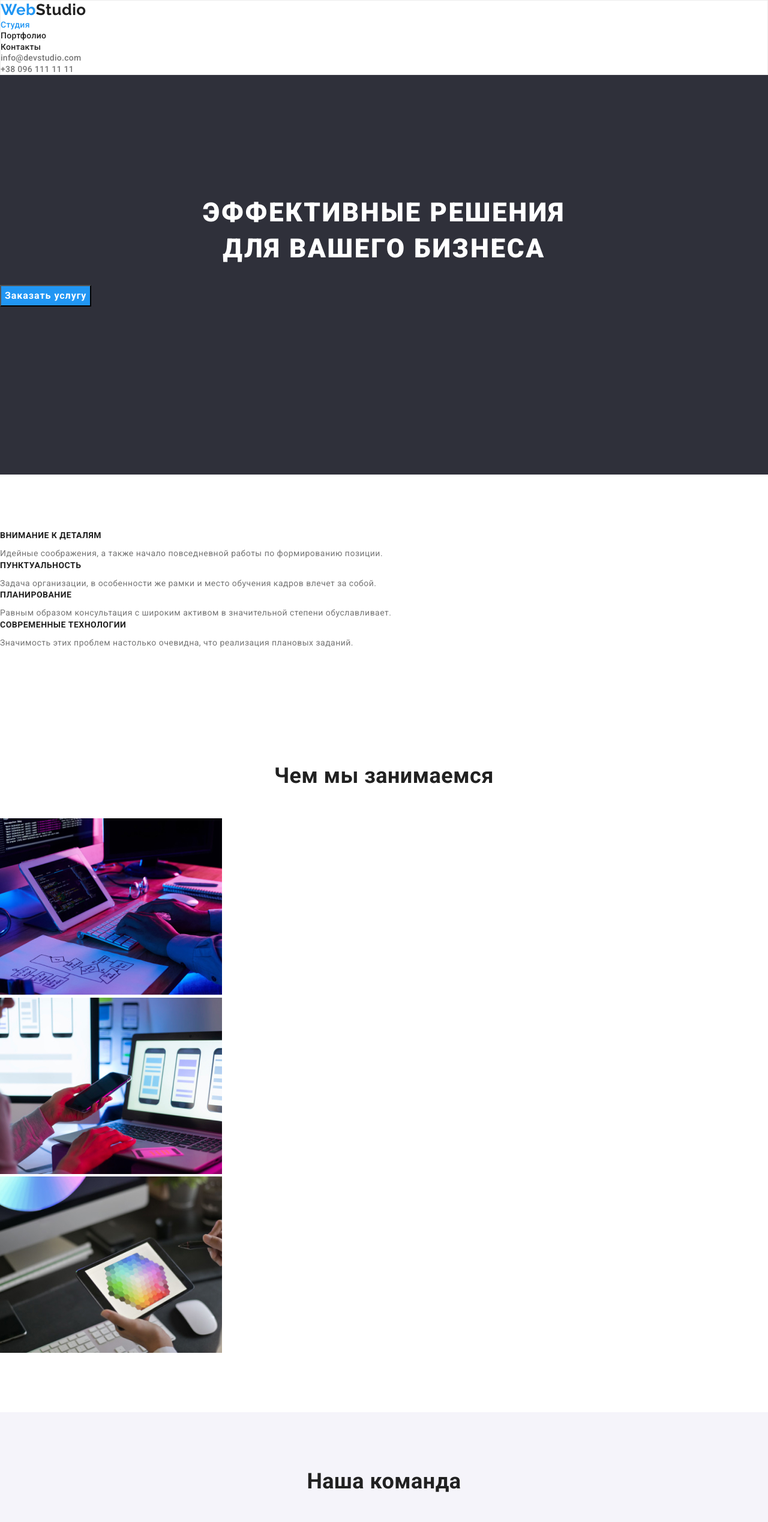
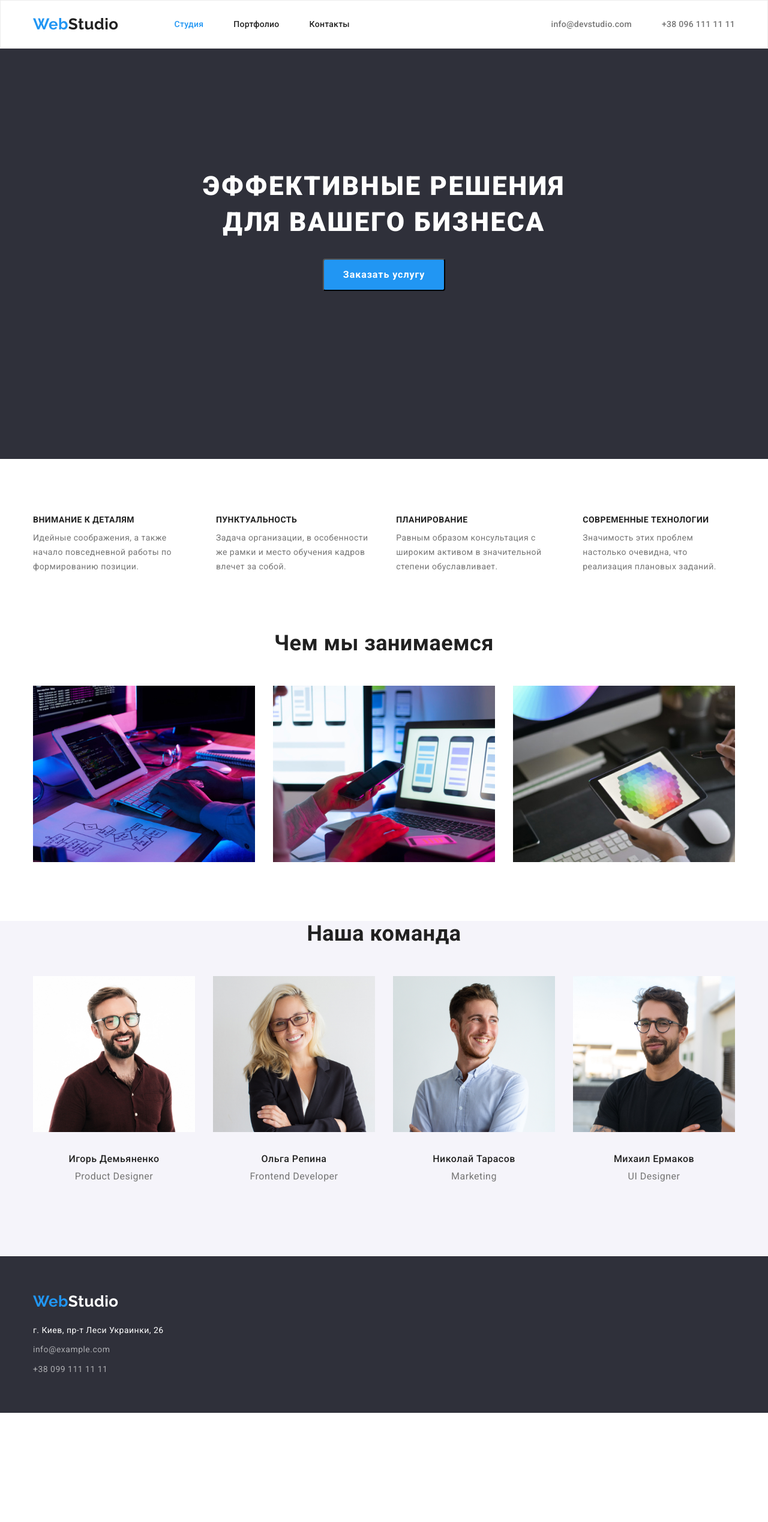
Before and after one commit to LidiiaK/goit-markup-hw-03, a plain HTML site: page index.html in a window 1280 px wide. Shown: the top 2537 px of the page at 60% size. After the commit the page ends 2355 px from the top, so only its background shows below. Drawn offline with nearby package versions, Linux system fonts and the light colour scheme.

Commit message:
Зроблено ДЗ_3

```diff
--- a/css/style.css
+++ b/css/style.css
@@ -29,6 +29,13 @@ a {
     text-decoration: none;
     color: inherit;
 }
+.container{
+    width: 1200px;
+    padding-left: 15px;
+    padding-right: 15px;
+    margin-left: auto;
+    margin-right: auto;
+}
 li {
     list-style: none;
 }
@@ -45,6 +52,9 @@ font-weight: bold;
     font-size: 26px;
     line-height: 31px;
     color: #2196F3;
+    margin-right: 93px;
+    padding-top: 24px;
+    padding-bottom: 24px;
 }
 .logo span { color: #212121;}
 .logo:hover {
@@ -56,7 +66,26 @@ color: #2196F3;
 .header {
     border: 1px solid #ECECEC;
 }
-
+.line-box {
+    display: flex;
+    align-items: center;
+}
+.line-box li{
+    display: block;
+}
+.line-box li+li{
+    margin-left: 50px;
+}
+.line-box>ul{
+    margin-left: auto;
+}
+.line-menu {
+    display: flex;
+}
+.menu-box {
+    display: flex;
+    align-items: center;
+}
 .header .list {
     font-weight: 500;
     font-size: 14px;
@@ -81,6 +110,9 @@ color: #2196F3;
     padding-top: 200px;
     padding-bottom: 280px;
 }
+.hero {
+    text-align: center;
+}
 
 h1 {
     color: var(--hero-text-color);
@@ -100,9 +132,9 @@ button {
     font-weight: 700;
     font-size: 16px;
     line-height: 1.88;
-    display: flex;
-    align-items: center;
-    text-align: center;
+    border-radius: 4px;
+    display: inline-block;
+    padding: 10px 32px;
     letter-spacing: 0.06em;
     cursor: pointer;
 }
@@ -112,8 +144,22 @@ button:hover, button:focus {
 
 /* Секции */
 .section-second, .projects, .section-team, .portfolio {
+    padding-bottom: 94px;
+}
+.section-second {
     padding-top: 94px;
-    padding-bottom: 94px;
+}
+.section-second, .projects-element, .photo-team, .buttons {
+    display: flex;
+}
+.section-second>li+li{
+    margin-left: 30px;
+}
+.projects-element>li+li{
+    margin-left: 30px;
+}
+.photo-team>li+li{
+    margin-left: 30px;
 }
 h2 {font-weight: 700;
     font-size: 36px;
@@ -169,7 +215,7 @@ p {
 .footer .list:focus{
     color: var(--accent-color);
 }
-.footer>div {
+.footer-log {
     margin-bottom: 20px;
 }
 .logof span {
@@ -207,8 +253,23 @@ p {
     line-height: 1.63;
     text-align: center;
 }
+.buttons>li+li{
+    margin-left: 8px;
+}
 .buttons {
-    padding-bottom: 30px;
+    justify-content: center;
+    padding-bottom: 50px;
+}
+.cards{
+    display: flex;
+    flex-wrap: wrap;
+    margin-left: -30px;
+    margin-top: -30px;
+}
+.card{
+    margin-left: 30px;
+    margin-top: 30px;
+    flex-basis: calc(100%-90px)/3;
 }
 .buttons button:hover,
 .buttons button:focus{
@@ -231,4 +292,8 @@ p {
     padding-right: 24px;
     padding-bottom: 20px;
     padding-left: 24px;
+    border-right: 1px solid #EEEEEE;
+    border-left:1px solid #EEEEEE;
+    border-bottom: 1px solid #EEEEEE;
+    margin-top: -4px;
 }
--- a/index.html
+++ b/index.html
@@ -14,29 +14,34 @@
 <body>
     <!--Шапка сайта-->
     <header class="header">
-        <nav>
+        <div class="container line-box">
+            <nav class="line-menu">
                 <a class="logo" href="./index.html">Web<span>Studio</span></a>
-            <ul>
+                <ul class="menu-box">
                     <li> <a href="" class="list current">Студия</a></li>
                     <li> <a href="./portfolio.html" class="list">Портфолио</a></li>
                     <li> <a href="" class="list">Контакты</a></li>
                 </ul>
             </nav>
-        <ul>
+            <ul class="menu-box">
                 <li><a href="mailto:info@devstudio.com" target="_blank" class="list mailh">info@devstudio.com</a></li>
                 <li><a href="tel:+380961111111" target="_blank" class="list telh">+38 096 111 11 11</a></li>
             </ul>
+        </div>
     </header>
     <main>
         <!--LДевиз и заказ услуги-->
             <section class="section-hero">
-            <div class="hero">
+                <div class="hero container">
+
                         <h1>Эффективные решения <br/> для вашего бизнеса</h1>
                         <button type="button">Заказать услугу</button>
+
                 </div>
             </section>
         <!--Приоритеты в работе-->
         <section class="section">
+            <div class="container">
                 <!--<h2 class="section-title"></h2>  заголовок секции на будущее-->
                     <ul>
                         <div class="section-second">
@@ -70,17 +75,20 @@
         </section>
         <!--Чем мы занимаемся-->
         <section class="projects">
+            <div class="container">
                 <h2>Чем мы занимаемся</h2>
-            <ul>
+                <ul class="projects-element">
                     <li><img src="./images/img1.jpg" alt="Руки на клавиатуре" width="370"></li>
                     <li><img src="./images/img2.jpg" alt="В руках телефон" width="370"></li>
                     <li><img src="./images/img3.jpg" alt="В руках планшет" width="370"></li>
                 </ul>
+            </div>
         </section>
         <!--Наша команда-->
         <section class="section-team">
+            <div class="container">
                 <h2>Наша команда</h2>
-            <ul>
+                <ul class="photo-team">
                     <li><img src="./images/photo1.jpg" alt="Фото Игорь Демьяненко" width="270">
                         <div class="team">
                             <h3>Игорь Демьяненко</h3>
@@ -109,11 +117,13 @@
                         </div>
                     </li>
                 </ul>
+            </div>
         </section>
     </main>
     <!--Футер-->
     <footer class="footer">
-        <div>
+        <div class="container">
+            <div class="footer-log">
                 <a class="logo logof" href="./index.html">Web<span>Studio</span></a>
             </div>
             <address >
@@ -126,6 +136,7 @@
                         ">+38 099 111 11 11</a></li>
                 </ul>
             </address>
+        </div>
     </footer>
 </body>
 </html>
```
Also changed, not shown: portfolio.html (+21 -14 lines). Lines whose indentation alone changed are shown as unchanged.
